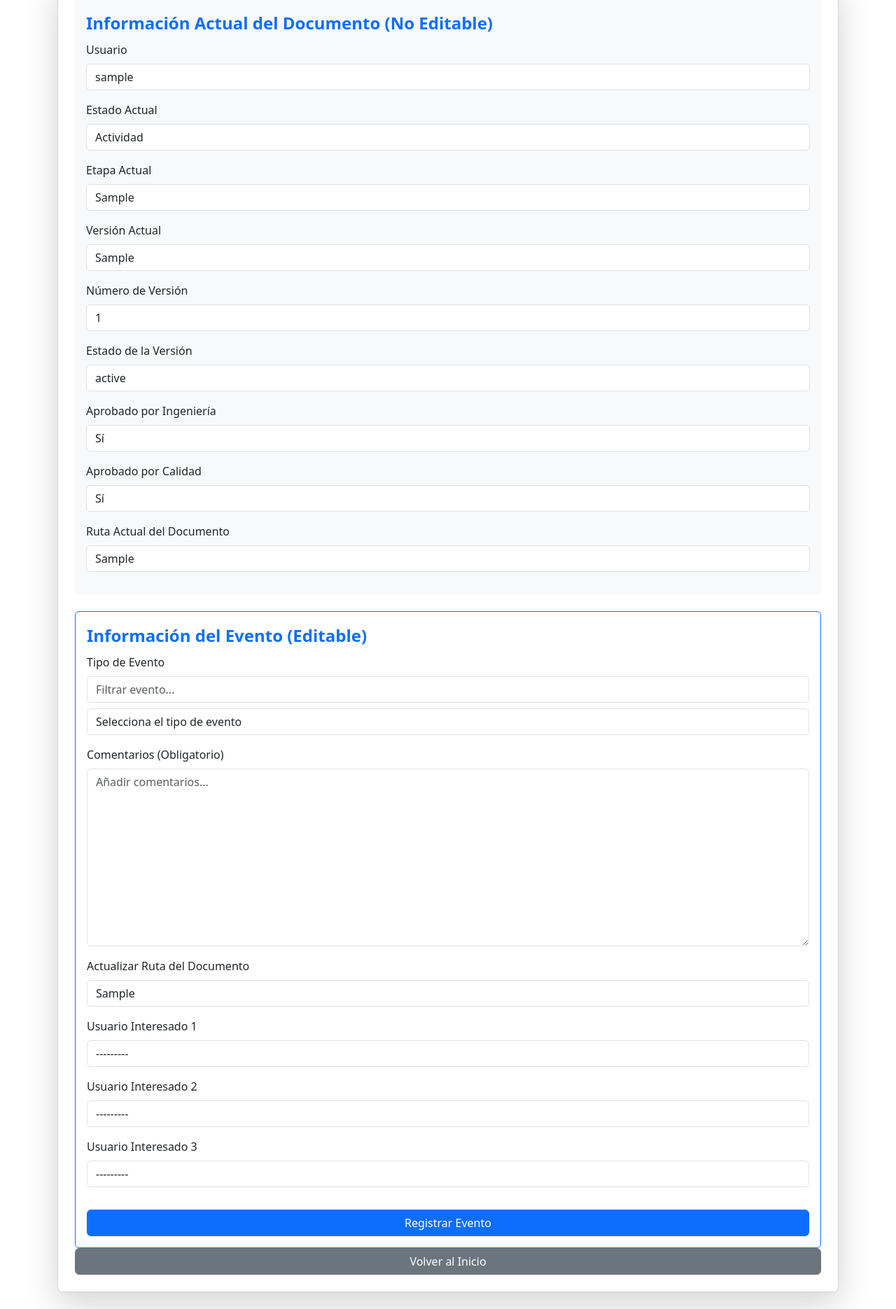
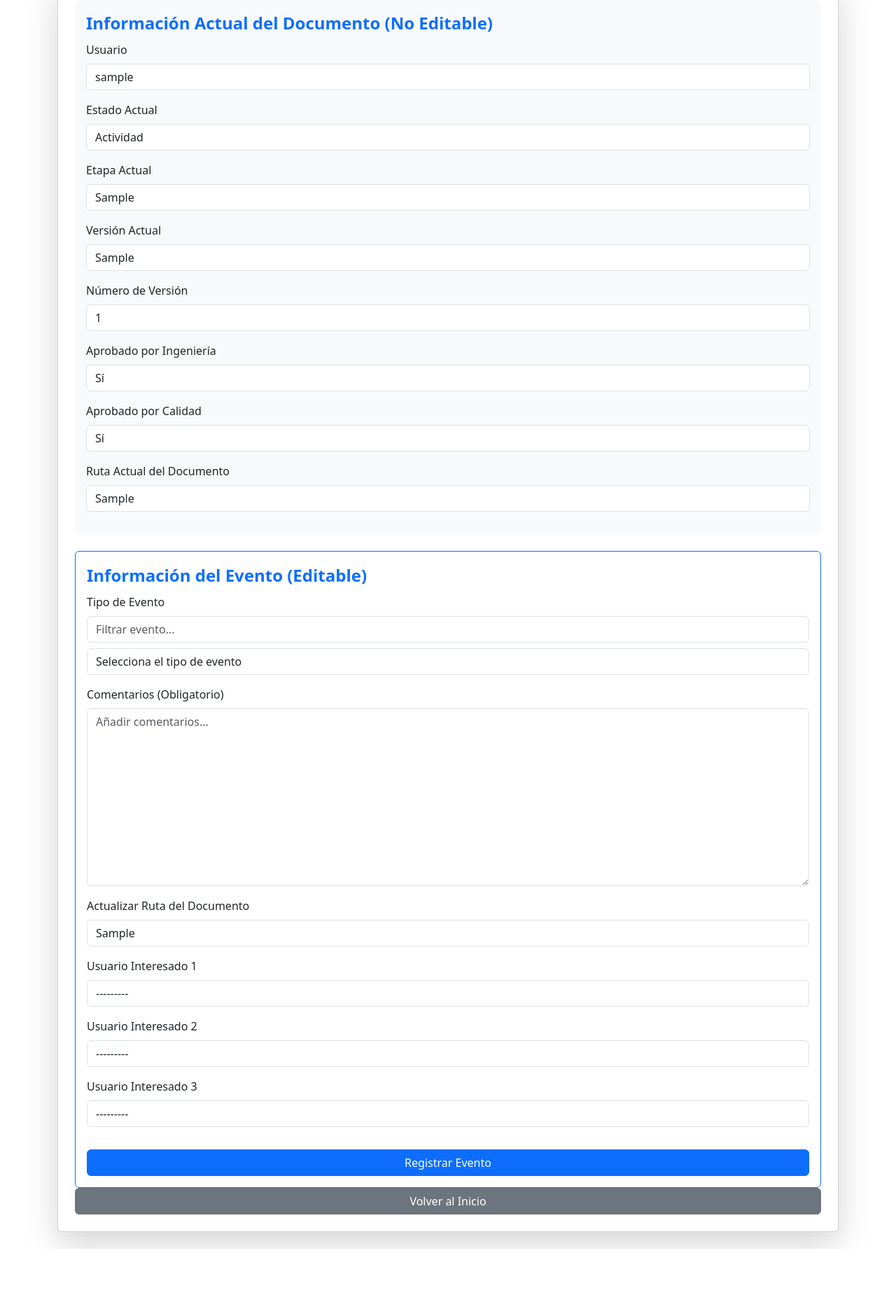
Before and after one commit to felipe97rg/APLICACION_DOCUMENTOS, a Django app: page /documento/1/evento/ in a window 1280 px wide. Shown: the part 273-2143 px from the top of the page at 70% size. After the commit the page ends 2057 px from the top, so only its background shows below. Run offline with Django 5.2, Linux system fonts and the light colour scheme; a user stored in the database is signed in; tables that the repository leaves empty hold one stand-in row (values such as "Sample post").

Commit message:
cambio en estado de la version y hora 02/26/2025 -1

```diff
--- a/documentos/static/documentos/js/scripts.js
+++ b/documentos/static/documentos/js/scripts.js
@@ -45,7 +45,6 @@ $(document).ready(function() {
                 $("#etapa_actual").text(data.etapa_actual || "N/A");
                 $("#version_actual").text(data.version_actual || "N/A");
                 $("#numero_version").text(data.numero_version || "N/A");
-                $("#estado_version").text(data.estado_version || "N/A");
                 $("#ruta_actual").text(data.ruta_actual|| "N/A");
                 $("#revisado").text(data.revisado ? "Sí" : "No");
                 $("#aprobado").text(data.aprobado ? "Sí" : "No");
@@ -98,7 +97,6 @@ $(document).ready(function() {
                                     <p><strong>Estado:</strong> ${evento.estado_actual}</p>
                                     <p><strong>Versión:</strong> ${evento.version_actual}</p>
                                     <p><strong>Número de Versión:</strong> ${evento.numero_version || "No disponible"}</p>
-                                    <p><strong>Estado de la Versión:</strong> ${evento.estado_version || "No disponible"}</p>
                                     <p><strong>Descripción:</strong> ${evento.descripcion}</p>
                                     <p><strong>Comentarios:</strong> ${evento.comentarios ? evento.comentarios : "Sin comentarios"}</p>
                                     <p><strong>Ruta del Documento:</strong> ${evento.ruta_actual}</p>
@@ -177,7 +175,6 @@ $(document).ready(function() {
                 $("#etapa_actual").text(data.etapa_actual || "N/A");
                 $("#version_actual").text(data.version_actual || "N/A");
                 $("#numero_version").text(data.numero_version || "N/A");
-                $("#estado_version").text(data.estado_version || "N/A");
                 $("#ruta_actual").text(data.ruta_actual || "N/A");
                 $("#revisado").text(data.revisado ? "Sí" : "No");
                 $("#aprobado").text(data.aprobado ? "Sí" : "No");
--- a/documentos/templates/documentos/correo_evento.html
+++ b/documentos/templates/documentos/correo_evento.html
@@ -29,7 +29,6 @@
         <p><span class="highlight">Etapa:</span> {{ evento.etapa_actual }}</p>
         <p><span class="highlight">Versión:</span> {{ evento.version_actual }}</p>
         <p><span class="highlight">Número de Versión:</span> {{ evento.numero_version }}</p>
-        <p><span class="highlight">Estado de la Versión:</span> {{ evento.estado_version }}</p>
 
         <div class="divider"></div>
 
--- a/documentos/templates/documentos/dashboard.html
+++ b/documentos/templates/documentos/dashboard.html
@@ -124,11 +124,12 @@
             <div id="documento-detalle" class="mt-4 d-none" >
                 <h3>Detalles del Documento</h3>
                 <table class="table table-bordered">
+                    <tr><th>Nombre del documento</th><td id="nombre"></td></tr>
+                    <tr><th>Codígo del cliente</th><td id="codigo"> </td></tr>
                     <tr><th>Estado Actual</th><td id="estado_actual"></td></tr>
                     <tr><th>Etapa Actual</th><td id="etapa_actual"></td></tr>
                     <tr><th>Versión Actual</th><td id="version_actual"></td></tr>
                     <tr><th>Número de Versión</th><td id="numero_version"></td></tr>
-                    <tr><th>Estado de la Versión</th><td id="estado_version"></td></tr>
                     <tr><th>Aprobado por Ingeniería</th><td id="revisado"></td></tr>
                     <tr><th>Aprobado por Calidad</th><td id="aprobado"></td></tr>
                     <tr><th>Ruta Actual del Documento</th><td><a id="ruta_actual"></a></td></tr>
--- a/documentos/templates/documentos/registrar_evento.html
+++ b/documentos/templates/documentos/registrar_evento.html
@@ -66,10 +66,6 @@
                     {{ form.numero_version }}
                 </div>
 
-                <div class="mb-3">
-                    <label class="form-label">Estado de la Versión</label>
-                    {{ form.estado_version }}
-                </div>
 
                 <div class="mb-3">
                     <label class="form-label">Aprobado por Ingeniería</label>
--- a/documentos/views.py
+++ b/documentos/views.py
@@ -14,6 +14,8 @@ from django.utils.html import strip_tags
 import pandas as pd
 from django.core.files.storage import FileSystemStorage
 from django.core.management import call_command
+from django.utils.timezone import localtime
+import pytz
 
 def ejecutar_collectstatic(request):
     try:
@@ -102,6 +104,8 @@ def get_documento_detalle(request, documento_id):
     """ Devuelve los detalles del documento seleccionado en formato JSON """
     documento = get_object_or_404(Documento, id=documento_id)
     data = {
+        "codigo": documento.codigo,
+        "nombre": documento.nombre,
         "estado_actual": documento.estado_actual,
         "etapa_actual": documento.etapa_actual,
         "version_actual": documento.version_actual,
@@ -119,6 +123,9 @@ def get_eventos_documento(request, documento_id):
     documento = get_object_or_404(Documento, id=documento_id)
     eventos = Evento.objects.filter(documento=documento).order_by("fecha_creacion_evento")
 
+        # Definir la zona horaria de Bogotá
+    bogota_tz = pytz.timezone("America/Bogota")
+
     data = [
         {
             "id": evento.id,
@@ -126,7 +133,7 @@ def get_eventos_documento(request, documento_id):
             "usuario_interesado_1": evento.usuario_interesado_1.username if evento.usuario_interesado_1 else None,
             "usuario_interesado_2": evento.usuario_interesado_2.username if evento.usuario_interesado_2 else None,
             "usuario_interesado_3": evento.usuario_interesado_3.username if evento.usuario_interesado_3 else None,
-            "fecha": evento.fecha_creacion_evento.strftime("%Y-%m-%d %H:%M"),
+            "fecha": localtime(evento.fecha_creacion_evento, bogota_tz).strftime("%Y-%m-%d %H:%M"),
             "estado_actual": evento.estado_actual,
             "version_actual": evento.version_actual,
             "numero_version": evento.numero_version,
```
